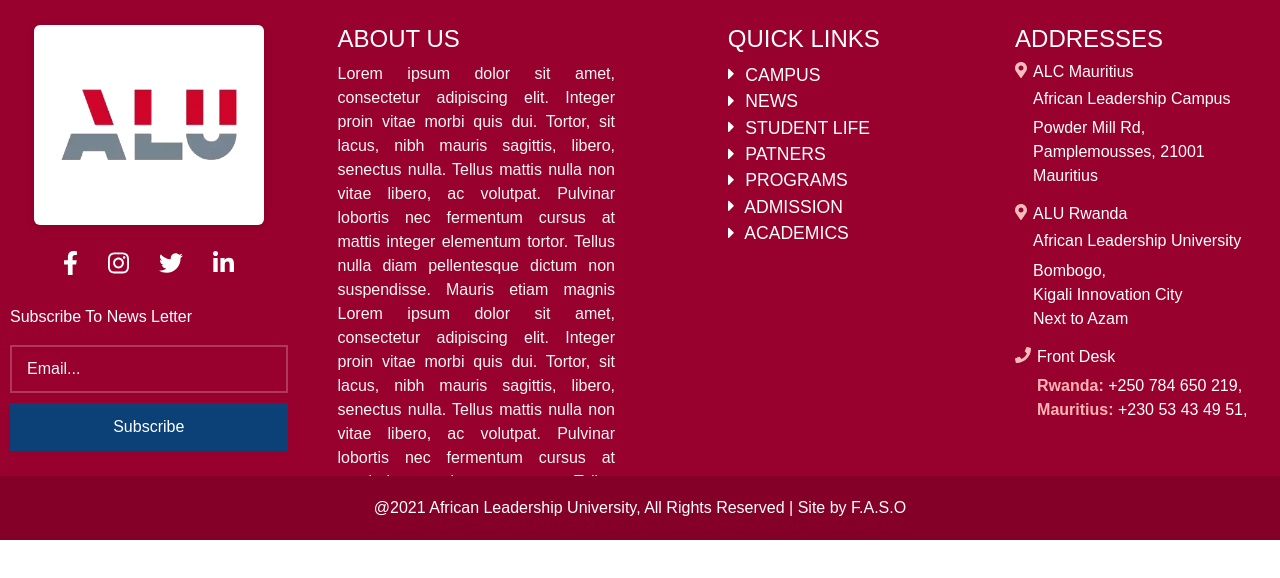
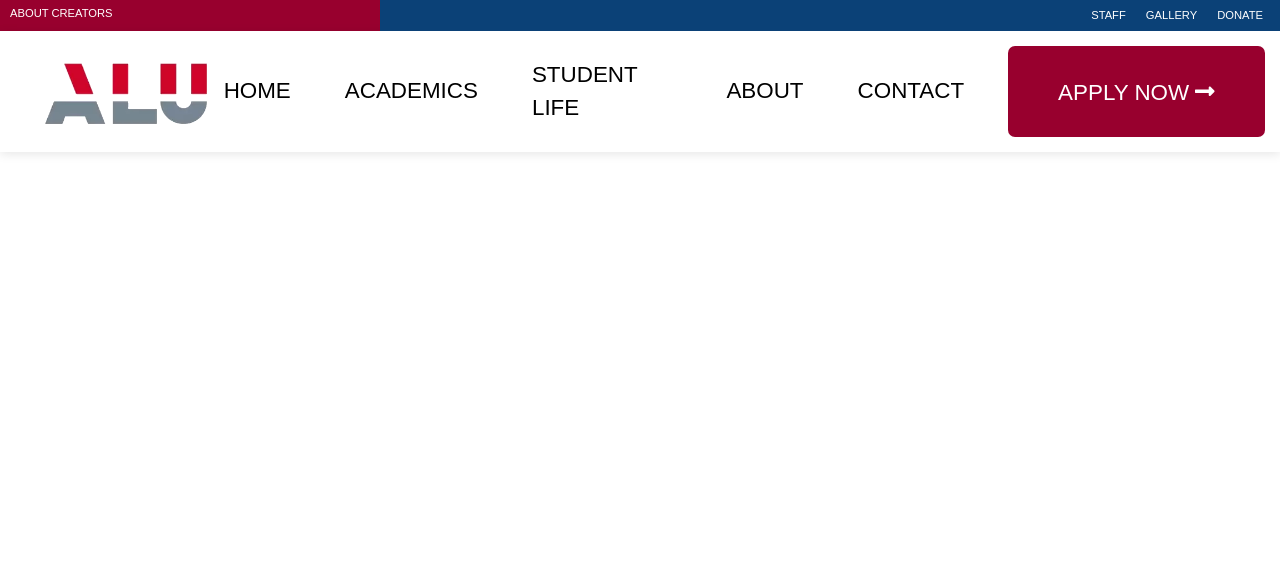
Before and after one commit to frimpongopoku/alu-plus-website, a React (Create React App) app: page / in a window 1280 px wide. Shown: the top 578 px of the page. Built offline with nearby package versions, Linux system fonts and the light colour scheme; a web font is replaced by a local one.

Commit message:
first navbar layout done

```diff
--- a/src/pages/Playground.js
+++ b/src/pages/Playground.js
@@ -1,12 +1,13 @@
 import React, { Component } from "react";
 import Footer from "../shared/components/Footer/Footer";
+import Navbar from "../shared/components/Navbar/Navbar";
 
 export default class Playground extends Component {
   render() {
     return (
       <div>
         {/* <center>This is the end, hold your breathe and count to 10</center> */}
-        <Footer />
+        <Navbar />
       </div>
     );
   }
--- /dev/null
+++ b/src/shared/components/Navbar/Navbar.css
@@ -0,0 +1,112 @@
+@import url("./../../../assets/css/index.css");
+
+.top-nav {
+  display: flex;
+  flex-direction: row-reverse;
+  flex: 10;
+  background: var(--app-theme-maroon);
+  /* padding: 0px 20px */
+}
+
+.right-blue-menu {
+  flex: 7;
+  display: flex;
+  flex-direction: row-reverse;
+  background: var(--app-theme-blue);
+  padding: 7px;
+}
+
+.top-creators {
+  flex: 3;
+}
+
+.top-bar-link {
+  text-decoration: none;
+  color: white;
+  text-transform: uppercase;
+  margin: 0px 10px;
+  font-size: 0.7rem;
+  font-weight: 500;
+}
+
+.top-bar-link:hover {
+  color: orange;
+  transition: 0.2s ease-out;
+}
+
+.real-navbar {
+  display: flex;
+  flex-direction: row;
+  flex: 12;
+  padding: 15px;
+  width: 100%;
+  border: 0;
+}
+
+.nav-logo {
+  flex: 2;
+  height: 80px;
+  width: 80px;
+}
+
+.nav-apply {
+  padding: 30px 50px;
+  color: white;
+  background: var(--app-theme-maroon);
+  border: 0;
+  height: 91px;
+  font-size: 1.4rem;
+  border-radius: 7px;
+  font-weight: 500;
+  text-transform: uppercase;
+}
+
+.nav-apply svg {
+  color: white;
+}
+
+.nav-apply:hover {
+  background: var(--app-theme-blue);
+  transition: 0.2s ease-out;
+}
+
+.nav-links-container {
+  display: flex;
+  flex: 8;
+  align-items: center;
+  justify-content: center;
+}
+
+.nav-apply:focus {
+  outline: 0;
+}
+
+.nav-apply:hover svg {
+  transform: traslateX(30);
+  transition: 0.2 ease-out;
+}
+
+.menu-item {
+  text-transform: uppercase;
+  font-weight: 500;
+  font-size: 1.4rem;
+  margin-right: 25px;
+  margin-left: 6px;
+  text-decoration: none;
+  color: black;
+  border: solid 4px transparent;
+  /* border-right-width: 4px; */
+  padding-right: 15px;
+}
+
+.menu-item:hover {
+  color: orange;
+  transition: 0.2s ease-out;
+  transform: scale(0.96);
+}
+
+.menu-item:active {
+  color: var(--app-theme-blue);
+  border-bottom-color: var(--app-theme-maroon);
+  transition: 0.2s ease-out;
+}
--- a/src/shared/components/Navbar/Navbar.js
+++ b/src/shared/components/Navbar/Navbar.js
@@ -1,11 +1,64 @@
-import React, { Component } from 'react'
-
+import React, { Component } from "react";
+import "./Navbar.css";
+import { TOP_LINKS } from "./values";
+import logo from "./../../../assets/media/logo.png";
+import { faLongArrowAltRight } from "@fortawesome/free-solid-svg-icons";
+import { FontAwesomeIcon } from "@fortawesome/react-fontawesome";
 export default class Navbar extends Component {
   render() {
     return (
       <div>
+        {/* ---------- TOP BAR -------- */}
+        <div className="top-nav">
+          <div className="right-blue-menu">
+            {TOP_LINKS.map((link) => (
+              <a href={link.url} className="top-bar-link">
+                {" "}
+                {link.name}
+              </a>
+            ))}
+          </div>
 
+          <div className="top-creators">
+            <a href="#" className="top-bar-link">
+              About Creators
+            </a>
+          </div>
+        </div>
+
+        {/* ----------------- REAL NAV BAR ------------- */}
+        <div className="real-navbar elevate-float">
+          <div className="nav-logo">
+            <img
+              className=""
+              style={{ height: 120, marginTop: -12 }}
+              src={logo}
+            />
+          </div>
+
+          <div className="nav-links-container">
+            <a className="menu-item" href="#">
+              HOME
+            </a>
+            <a className="menu-item" href="#">
+              ACADEMICS
+            </a>
+            <a className="menu-item" href="#">
+              STUDENT LIFE
+            </a>
+            <a className="menu-item" href="#">
+              ABOUT
+            </a>
+            <a className="menu-item" href="#">
+              CONTACT
+            </a>
+          </div>
+
+          <button className="nav-apply">
+            Apply Now <FontAwesomeIcon icon={faLongArrowAltRight} />
+          </button>
+        </div>
       </div>
-    )
+    );
   }
 }
--- /dev/null
+++ b/src/shared/components/Navbar/values.js
@@ -0,0 +1,7 @@
+export const TOP_LINKS = [
+  { name: "Donate", url: "#" },
+
+  { name: "Gallery", url: "#" },
+
+  { name: "Staff", url: "#" },
+];
```
